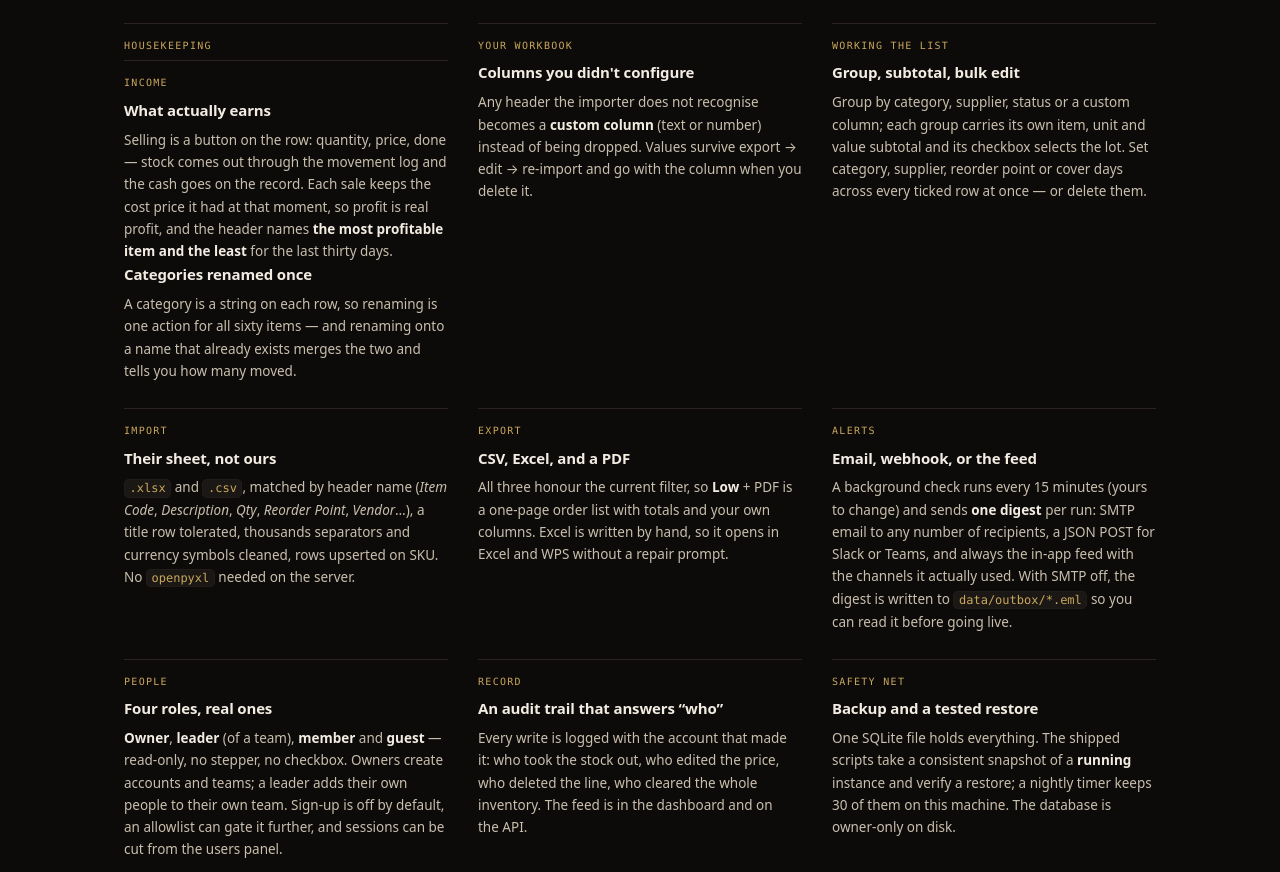
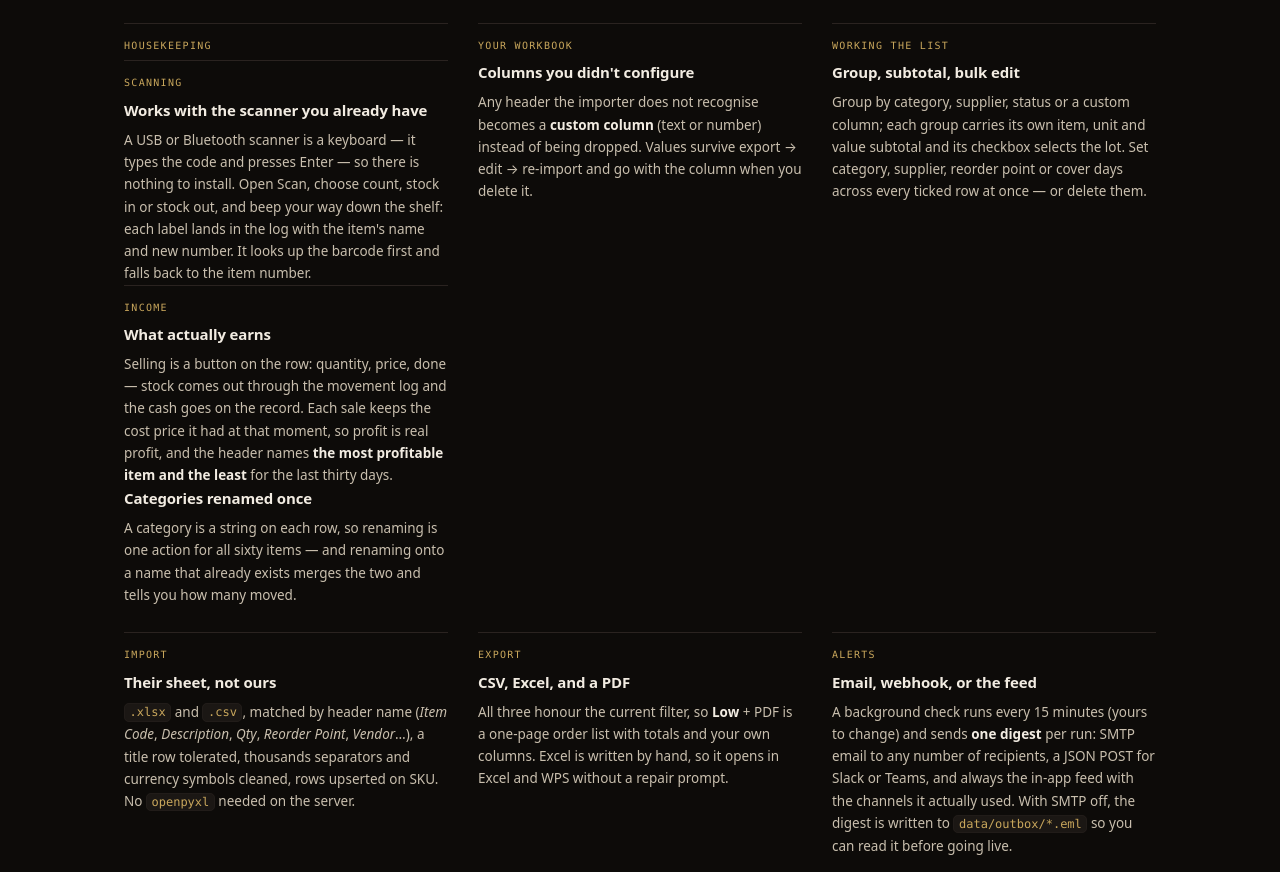
Before and after one commit to NxGenWidgeter/stockwatch-site, a plain HTML site: page index.html in a window 1280 px wide. Shown: the part 2201-3073 px from the top of the page. Drawn offline with Linux system fonts and the light colour scheme.

Commit message:
Site: barcode scanning card

```diff
--- a/index.html
+++ b/index.html
@@ -458,6 +458,14 @@
       <div class="feat">
         <span class="lab">Housekeeping</span>
       <div class="feat">
+        <span class="lab">Scanning</span>
+        <h3>Works with the scanner you already have</h3>
+        <p>A USB or Bluetooth scanner is a keyboard — it types the code and presses Enter — so
+          there is nothing to install. Open Scan, choose count, stock in or stock out, and beep
+          your way down the shelf: each label lands in the log with the item's name and new
+          number. It looks up the barcode first and falls back to the item number.</p>
+      </div>
+      <div class="feat">
         <span class="lab">Income</span>
         <h3>What actually earns</h3>
         <p>Selling is a button on the row: quantity, price, done — stock comes out through the
```
